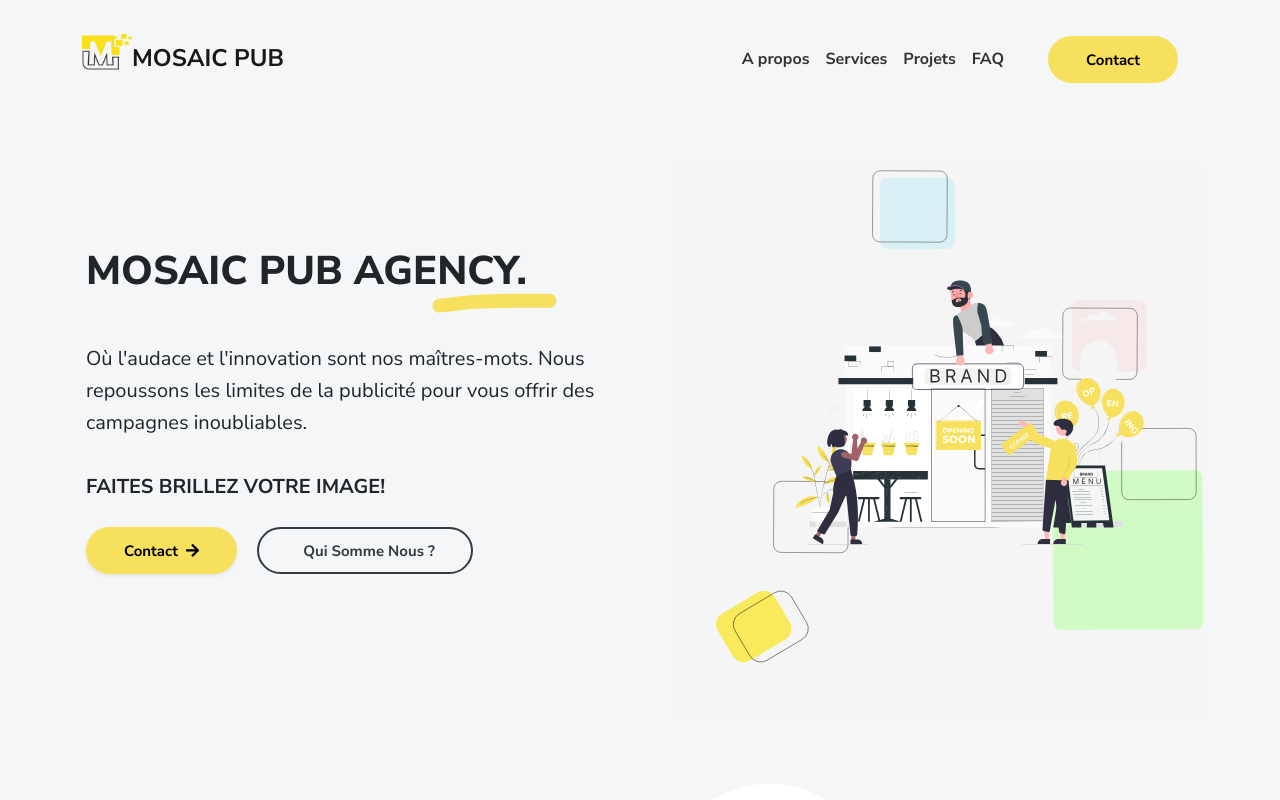
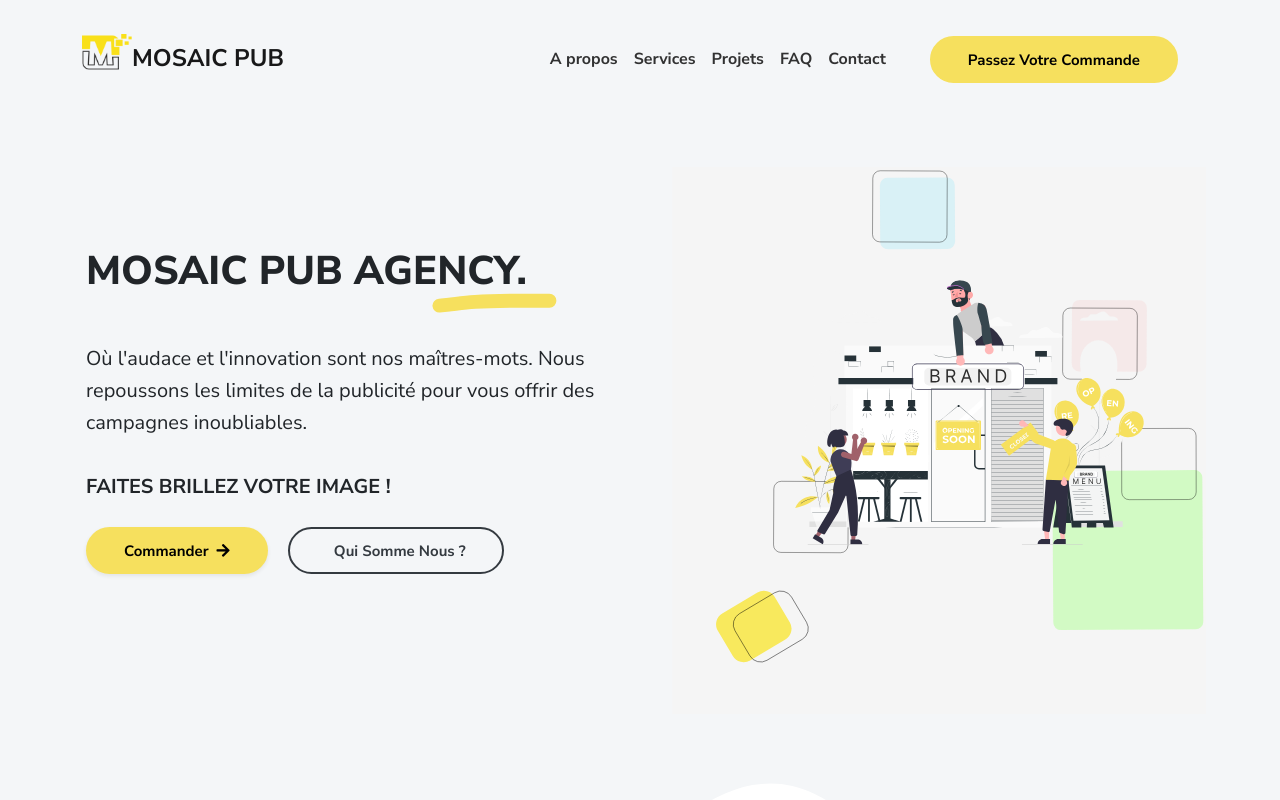
Before and after one commit to codeWebDz/MosaicPub, a plain HTML site: page index.html in a window 1280 px wide. Shown: the top 800 px of the page. Drawn offline with Linux system fonts and the light colour scheme.

Commit message:
Update index.html

```diff
--- a/index.html
+++ b/index.html
@@ -39,8 +39,9 @@
               <li class="nav-item"><a class="nav-link" href="#services">Services</a></li>
               <li class="nav-item"><a class="nav-link" href="#projets" >Projets</a></li>
               <li class="nav-item"><a class="nav-link" href="#faq" >FAQ</a></li>
+              <li class="nav-item"><a class="nav-link" href="#contact" >Contact</a></li>
 
-            </ul><a class="btn btn-primary" style="margin: 20px;" href="#contact">Contact</a>
+            </ul><a class="btn btn-primary" style="margin: 20px;" href="./order-form2.html">Passez Votre Commande</a>
           </div>
         </div>
       </nav>
@@ -56,9 +57,9 @@
             <h1 class="intro-title marker" data-aos="fade-left" data-aos-delay="50">MOSAIC PUB AGENCY. </h1>
             <p class="lead fw-normal mt-4" data-aos="fade-up" data-aos-delay="100">
               Où  l'audace et l'innovation sont nos maîtres-mots. Nous repoussons les limites de la publicité pour vous offrir des campagnes inoubliables.
-            <br class=" text-uppercase "><br><strong>FAITES BRILLEZ VOTRE IMAGE!</strong> </p>
+            <br class=" text-uppercase "><br><strong>FAITES BRILLEZ VOTRE IMAGE !</strong> </p>
             <div class="mt-1" data-aos="fade-up" data-aos-delay="200">
-              <a class="btn btn-primary shadow-sm mt-1 me-2" href="#contact">Contact<i class="fas fa-arrow-right ms-1"></i></a>
+              <a class="btn btn-primary shadow-sm mt-1 me-2" href="/order-form2.html">Commander<i class="fas fa-arrow-right ms-1"></i></a>
 
               <!--popup form ------------------>
 
@@ -280,7 +281,7 @@
             - Conception de support publicitaire (Flyer, affiche, bannière Web).</p><br><br><br><br><a class="btn btn-link" href="#!">Lire Plus <i class="fas fa-arrow-right ms-1"></i></a>
         </div>
       </div>
-      <div class="col-md-4 text-center mb-3" data-aos="fade-up" data-aos-delay="300">
+      <div class="col-md-4 text-center mb-3 " data-aos="fade-up" data-aos-delay="300"  >
         <div class="bg-white border rounded-circle d-inline-block p-2"><img class="p-1" src="images/services/amenagement.PNG" width="96" height="96" alt="ui-ux"/></div>
         <div class="bg-white border rounded p-3 pb-2  mt-n4">
           <div class="h5 mt-3">AMÉNAGEMENT
```
